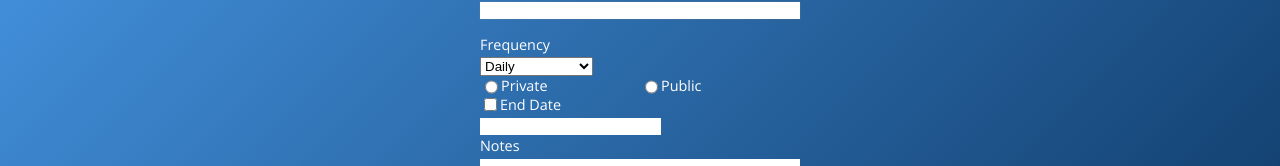
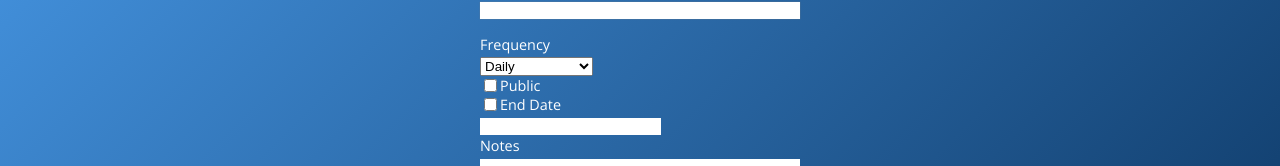
Before and after one commit to dejavuhq/sub-routines-frontend, a React app: page /home in a window 1280 px wide. Shown: the part 258-424 px from the top of the page. Built offline with nearby package versions, Linux system fonts and the light colour scheme.

Commit message:
[UPDATE] Privacy from radio buttons to single checkbox

```diff
--- a/src/components/AddHabit.jsx
+++ b/src/components/AddHabit.jsx
@@ -21,10 +21,8 @@ class AddHabit extends React.Component {
             <option value="RRULE:FREQ=DAILY;INTERVAL=2;WKST=MO">Every two days</option>
           </select>
           <div className="add-habit-row">
-            <input name="privacy" type="radio"/>
-            <label htmlFor="private">Private</label>
-            <input name="privacy" type="radio"/>
-            <label htmlFor="private">Public</label>
+            <input type="checkbox" id="privacy" name="privacy" />
+            <label htmlFor="privacy">Public</label>
           </div>
           <div className="add-habit-row">
             <input type="checkbox" id="end-date" name="endDate" value="true" />
```
